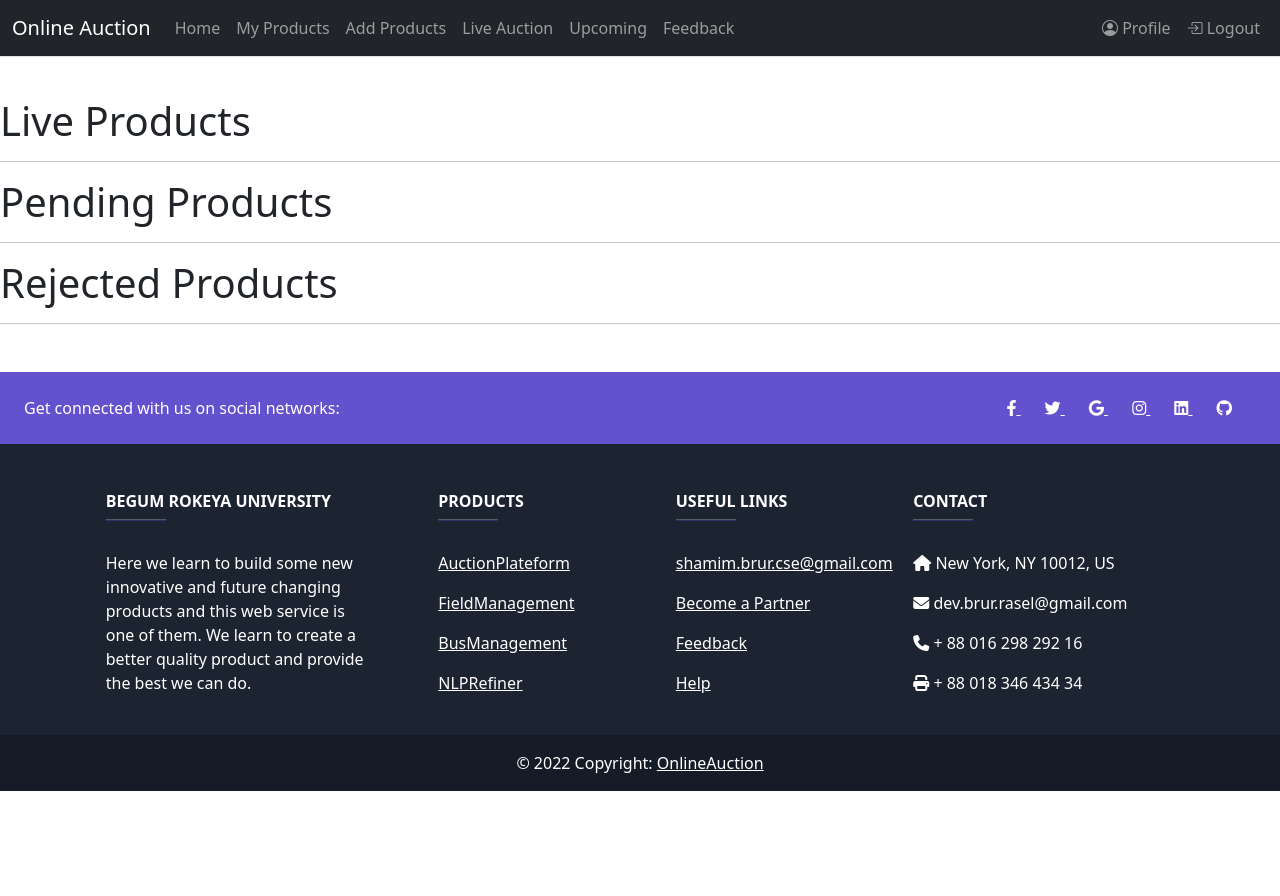
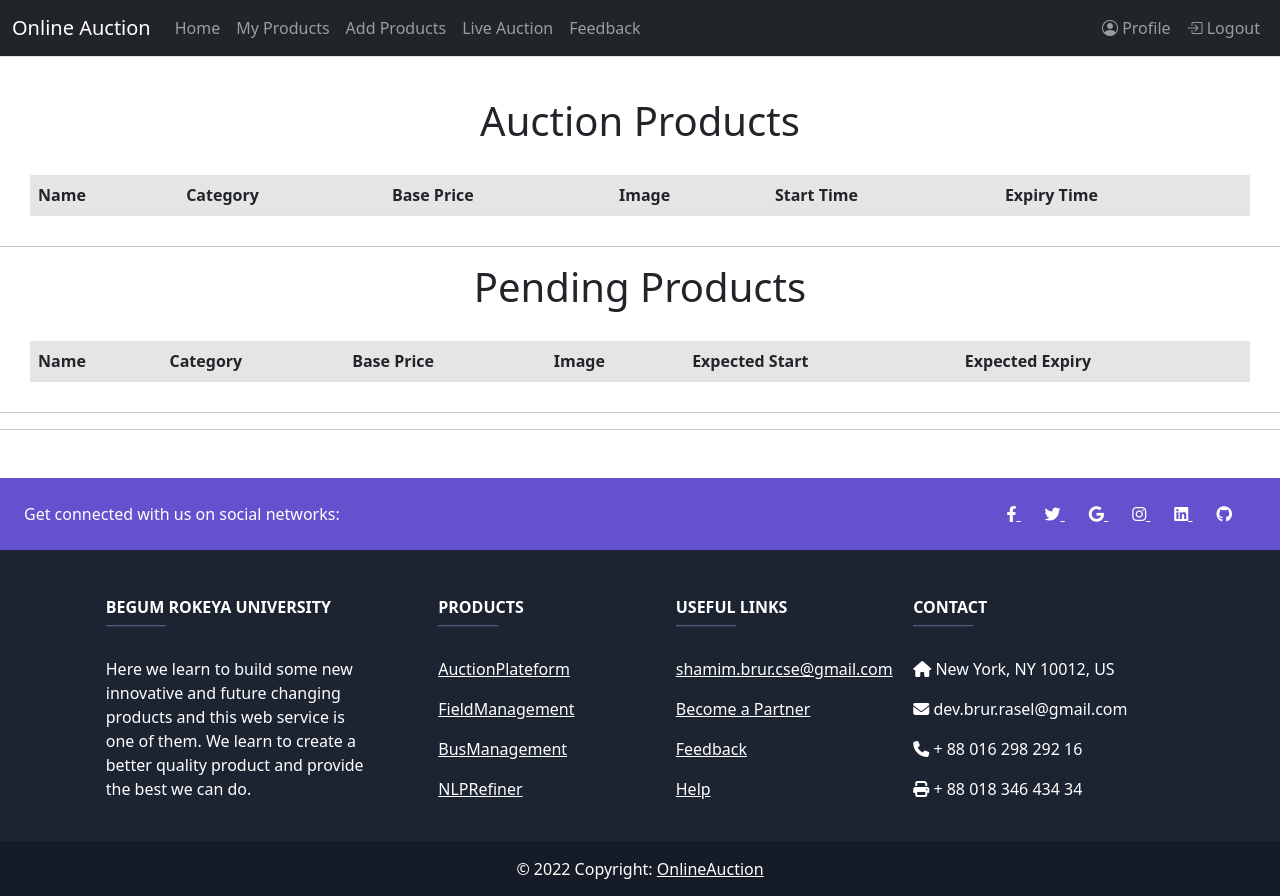
Before and after one commit to rasel-33/online-auction, a Django app: page /my_prouducts in a window 1280 px wide. Shown: the top 896 px of the page. Before the commit the page ends 791 px from the top, so only its background shows below. Run offline with Django 4.2, Linux system fonts and the light colour scheme; a user stored in the database is signed in; data comes from the database, SQL or seed files in the repository; both versions use the stored data as it was after the commit; lists and menus that the app fills with data are empty; some libraries are stand-ins or nearby versions.

Commit message:
onek kisu added

```diff
--- a/accounts/models.py
+++ b/accounts/models.py
@@ -32,6 +32,9 @@ class Credit(BaseModel):
     balance = models.PositiveIntegerField(default=0)
     expiry = models.DateTimeField()
 
+    def __str__(self):
+        return self.user.username
+
 
 class CreditTransaction(BaseModel):
     credit = models.ForeignKey("accounts.Credit",on_delete=models.SET_NULL,null=True)
--- a/accounts/templates/accounts/request_credit.html
+++ b/accounts/templates/accounts/request_credit.html
@@ -1,10 +1,10 @@
 {% extends 'main.html' %}
 
 {% block content %}
-    <form action="" method="POST">
+    <form action="" method="POST" style="text-align: center">
         {% csrf_token %}
         {{ form.as_p }}
-        <input type="submit" value="Request">
+        <input type="submit" value="Request" class="btn btn-danger">
     </form>
 
 {% endblock %}
--- a/accounts/urls.py
+++ b/accounts/urls.py
@@ -10,5 +10,6 @@ urlpatterns = [
     path('reset_password/<str:token>/<str:email>/',views.changePassword,name='reset_password'),
     path('link_sent',views.linkSentView,name="link_sent"),
     path('profile/<str:pk>',views.profile_view,name="profile"),
-    path('request_credit/',views.request_credit, name="request_credit")
+    path('request_credit/',views.request_credit, name="request_credit"),
+    path('request_withdraw/',views.request_credit_withdraw, name="request_withdraw")
 ]
--- a/auction/templates/auction/addproductform.html
+++ b/auction/templates/auction/addproductform.html
@@ -7,6 +7,6 @@
 <form action="" method="post" enctype="multipart/form-data">
   {% csrf_token %}
   {{ form.as_p }}
-  <input type="submit">
+  <input type="submit" value="Add Product">
 </form>
 {% endblock content%}
--- a/auction/templates/auction/feedback.html
+++ b/auction/templates/auction/feedback.html
@@ -3,10 +3,10 @@
 {% block content %}
     <h4 style="text-align: center">Your Feedback is always Important to us, Feel Free to share any problem with the
         Website.</h4>
-    <form method="post" >
+    <form method="post" style="text-align: center">
         {% csrf_token %}
         <div class="mb-3" style="margin: 3px">
-            <label for="exampleFormControlTextarea1" class="form-label" style="text-align: center">Feedback Message</label>
+            <label for="exampleFormControlTextarea1" class="form-label" >Feedback Message</label>
             <textarea class="form-control" id="exampleFormControlTextarea1" rows="3" name="feedback_message"></textarea>
         </div>
         <div class="d-grip gap-2" style="text-align: center">
--- a/auction/templates/auction/my_history.html
+++ b/auction/templates/auction/my_history.html
@@ -10,7 +10,7 @@
                 <th scope="col">Product</th>
                 <th scope="col">Bid Amount</th>
                 <th scope="col">Bid Time</th>
-                <th scope="col">Status</th>
+
             </tr>
             </thead>
 
--- a/auction/templates/auction/my_products.html
+++ b/auction/templates/auction/my_products.html
@@ -1,28 +1,79 @@
 {% extends 'main.html' %}
 
 {% block content %}
-<h1>Live Products</h1>
-{% for item in items %}
-    <h4>{{item.product.product_name}}</h4>
-    <p>{{item.product.product_description}}</p>
+    <h1 style="text-align: center">Auction Products</h1>
+    <div style="margin:30px">
+        <table class="table">
+            <thead>
+            <tr class="table-active">
+                <th>Name</th>
+                <th>Category</th>
+                <th>Base Price</th>
+                <th>Image</th>
+                <th>Start Time</th>
+                <th>Expiry Time</th>
+            </tr>
+            </thead>
+            <tbody>
+            {% for item in items %}
+                <tr class="table-success">
+                    <td><a href="{% url 'auction_single_product' item.id %}"
+                           style="text-decoration: none">{{ item.product.product_name }}</a></td>
+                    <td>{{ item.product.category }}</td>
+                    <td>{{ item.min_bid_price }}</td>
+                    <td><img src="{{ item.product.product_image.url }}" style="width: 30px; height: 30px;"></td>
+                    <td>{{ item.bid_start }}</td>
+                    <td>{{ item.bid_expiry }}</td>
+                </tr>
+            {% endfor %}
+            </tbody>
+        </table>
+    </div><hr>
 
-{% endfor %}
-<hr>
+    <h1 style="text-align: center">Pending Products</h1>
+    <div style="margin:30px">
+        <table class="table">
+            <thead>
+            <tr class="table-active">
+                <th>Name</th>
+                <th>Category</th>
+                <th>Base Price</th>
+                <th>Image</th>
+                <th>Expected Start</th>
+                <th>Expected Expiry</th>
+            </tr>
+            </thead>
+            <tbody>
+            {% for item in pendingitems %}
+                <tr class="table-primary">
+                    <td><a href="{% url 'product' item.id %}"
+                           style="text-decoration: none">{{ item.product_name }}</a></td>
+                    <td>{{ itemcategory }}</td>
+                    <td>{{ item.min_bid_price }}</td>
+                    <td><img src="{{ item.product.product_image.url }}" style="width: 30px; height: 30px;"></td>
+                    <td>{{ item.bid_start }}</td>
+                    <td>{{ item.bid_expiry }}</td>
+                </tr>
+            {% endfor %}
+            </tbody>
+        </table>
+    </div><hr>
 
-<h1>Pending Products</h1>
-{% for item in pendingitems %}
-    <h4>{{item.product_name}}</h4>
-    <p>{{item.product_description}}</p>
 
-{% endfor %}
-
-<hr>
-
-<h1>Rejected Products</h1>
-{% for item in rejecteditems %}
-    <h4>{{item.product_name}}</h4>
-    <p>{{item.product_description}}</p>
-
-{% endfor %}
+    {#    <h1>Pending Products</h1>#}
+    {#    {% for item in pendingitems %}#}
+    {#        <h4>{{ item.product_name }}</h4>#}
+    {#        <p>{{ item.product_description }}</p>#}
+    {##}
+    {#    {% endfor %}#}
+    {##}
+    {#    <hr>#}
+    {##}
+    {#    <h1>Rejected Products</h1>#}
+    {#    {% for item in rejecteditems %}#}
+    {#        <h4>{{ item.product_name }}</h4>#}
+    {#        <p>{{ item.product_description }}</p>#}
+    {##}
+    {#    {% endfor %}#}
 
 {% endblock %}
--- a/auction/views.py
+++ b/auction/views.py
@@ -37,6 +37,7 @@ def addproduct(request):
             instance = form.save()
             instance.user_id = request.user.id
             instance.save()
+            messages.success(request, 'Your Product added successfully')
             return redirect('home')
         else:
             messages.info(request, 'Your Bid Start Time and Expiry Time is contradictory')
--- a/templates/navbar.html
+++ b/templates/navbar.html
@@ -96,9 +96,9 @@
                 <li class="nav-item">
                     <a class="nav-link " aria-current="page" href="{% url 'auction_products' %}">Live Auction</a>
                 </li>
-                <li class="nav-item">
-                    <a class="nav-link " aria-current="page" href="{% url 'products' %}">Upcoming</a>
-                </li>
+{#                <li class="nav-item">#}
+{#                    <a class="nav-link " aria-current="page" href="{% url 'products' %}">Upcoming</a>#}
+{#                </li>#}
                 <li class="nav-item">
                     <a class="nav-link " aria-current="page" href="{% url 'feedback' %}">Feedback</a>
                 </li>
```
Also changed, not shown: accounts/forms.py (+27 -20 lines), accounts/templates/accounts/myprofile.html (+6 -3 lines), accounts/views.py (+44 -5 lines), db.sqlite3.
